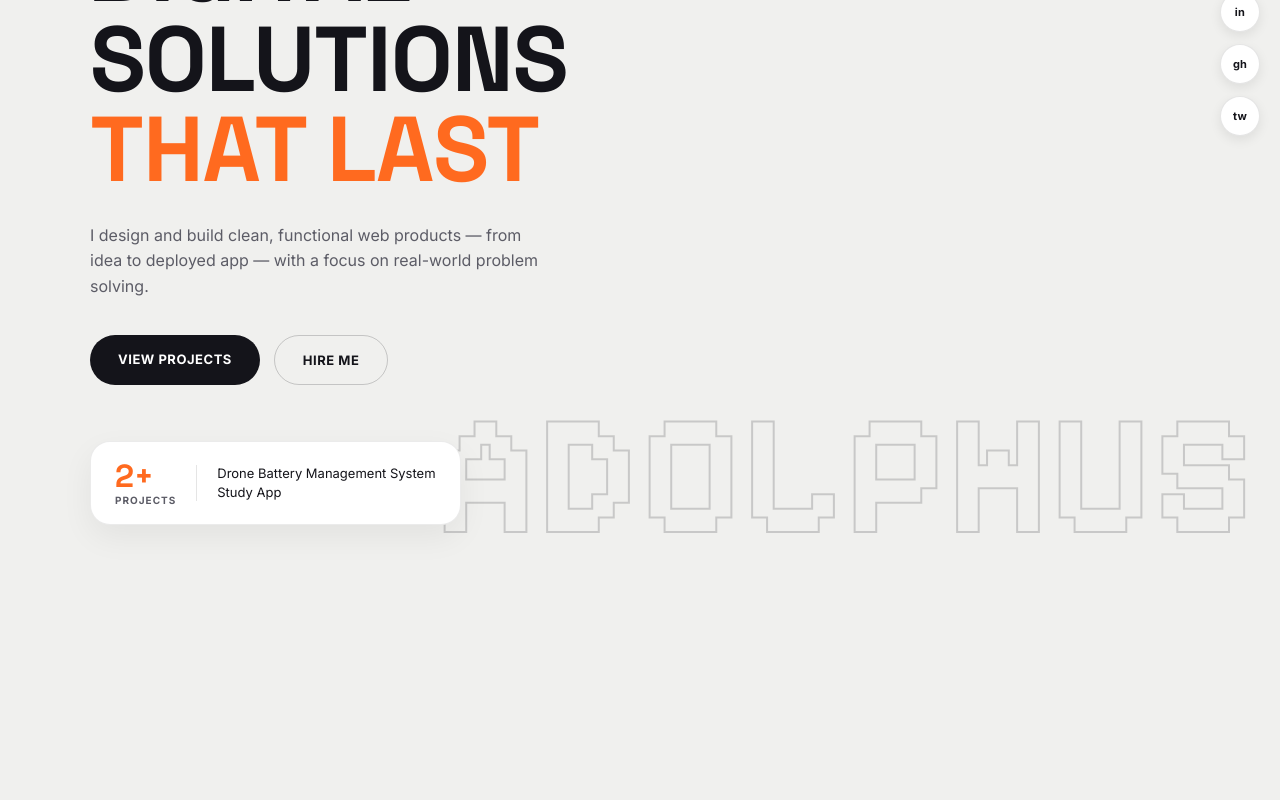
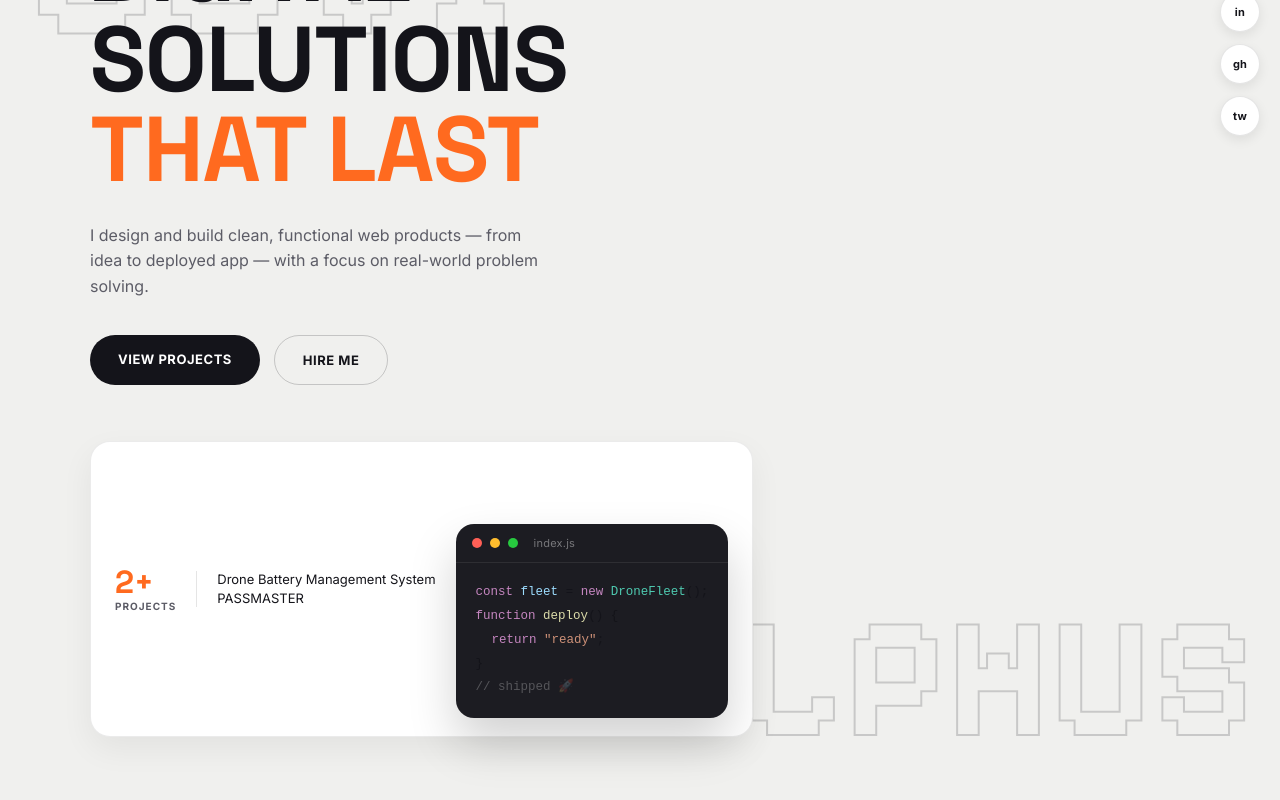
Before and after one commit to DRONE0PS/levi-portfolio, a Next.js app: page / in a window 1280 px wide. Shown: the part 336-1136 px from the top of the page. Built offline with nearby package versions, Linux system fonts and the light colour scheme.

Commit message:
Add floating code editor card to hero, rename Study App to PASSMASTER

```diff
--- a/app/page.js
+++ b/app/page.js
@@ -443,8 +443,55 @@ export default function Home() {
             <div style={{ width: 1, height: 36, background: "rgba(0,0,0,0.1)" }} />
             <div style={{ fontFamily: "var(--font-body)", fontSize: 13, color: "var(--ink)", lineHeight: 1.5 }}>
               Drone Battery Management System<br />
-              Study App
+              PASSMASTER
             </div>
+
+          {/* FLOATING WORKSPACE - EDITOR CARD */}
+          <div
+            className="float-slow"
+            style={{
+              marginTop: 64,
+              maxWidth: 380,
+              background: "#1c1c22",
+              borderRadius: 18,
+              padding: 0,
+              boxShadow: "0 24px 48px rgba(0,0,0,0.18)",
+              transform: "rotate(-3deg)",
+              overflow: "hidden",
+            }}
+          >
+            <div
+              style={{
+                display: "flex",
+                alignItems: "center",
+                gap: 8,
+                padding: "12px 16px",
+                borderBottom: "1px solid rgba(255,255,255,0.08)",
+              }}
+            >
+              <span style={{ width: 10, height: 10, borderRadius: "50%", background: "#ff5f56" }} />
+              <span style={{ width: 10, height: 10, borderRadius: "50%", background: "#ffbd2e" }} />
+              <span style={{ width: 10, height: 10, borderRadius: "50%", background: "#27c93f" }} />
+              <span
+                style={{
+                  marginLeft: 8,
+                  fontFamily: "var(--font-body)",
+                  fontSize: 11,
+                  color: "rgba(255,255,255,0.4)",
+                  letterSpacing: "0.02em",
+                }}
+              >
+                index.js
+              </span>
+            </div>
+            <div style={{ padding: "18px 20px", fontFamily: "monospace", fontSize: 12.5, lineHeight: 1.9 }}>
+              <div><span style={{ color: "#c586c0" }}>const</span> <span style={{ color: "#9cdcfe" }}>fleet</span> = <span style={{ color: "#c586c0" }}>new</span> <span style={{ color: "#4ec9b0" }}>DroneFleet</span>();</div>
+              <div><span style={{ color: "#c586c0" }}>function</span> <span style={{ color: "#dcdcaa" }}>deploy</span>() {`{`}</div>
+              <div style={{ paddingLeft: 16 }}><span style={{ color: "#c586c0" }}>return</span> <span style={{ color: "#ce9178" }}>"ready"</span>;</div>
+              <div>{`}`}</div>
+              <div style={{ color: "rgba(255,255,255,0.25)" }}>// shipped 🚀</div>
+            </div>
+          </div>
           </div>
         </div>
       </section>
```
